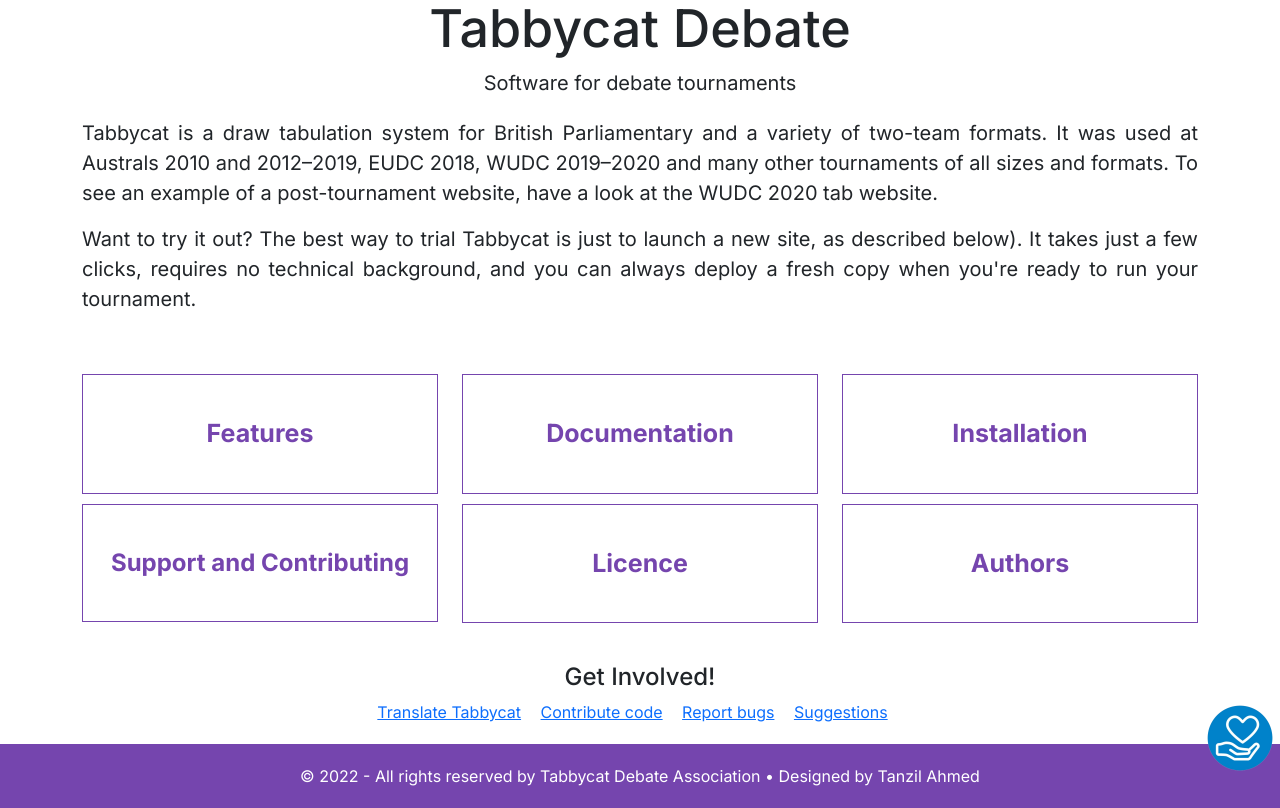
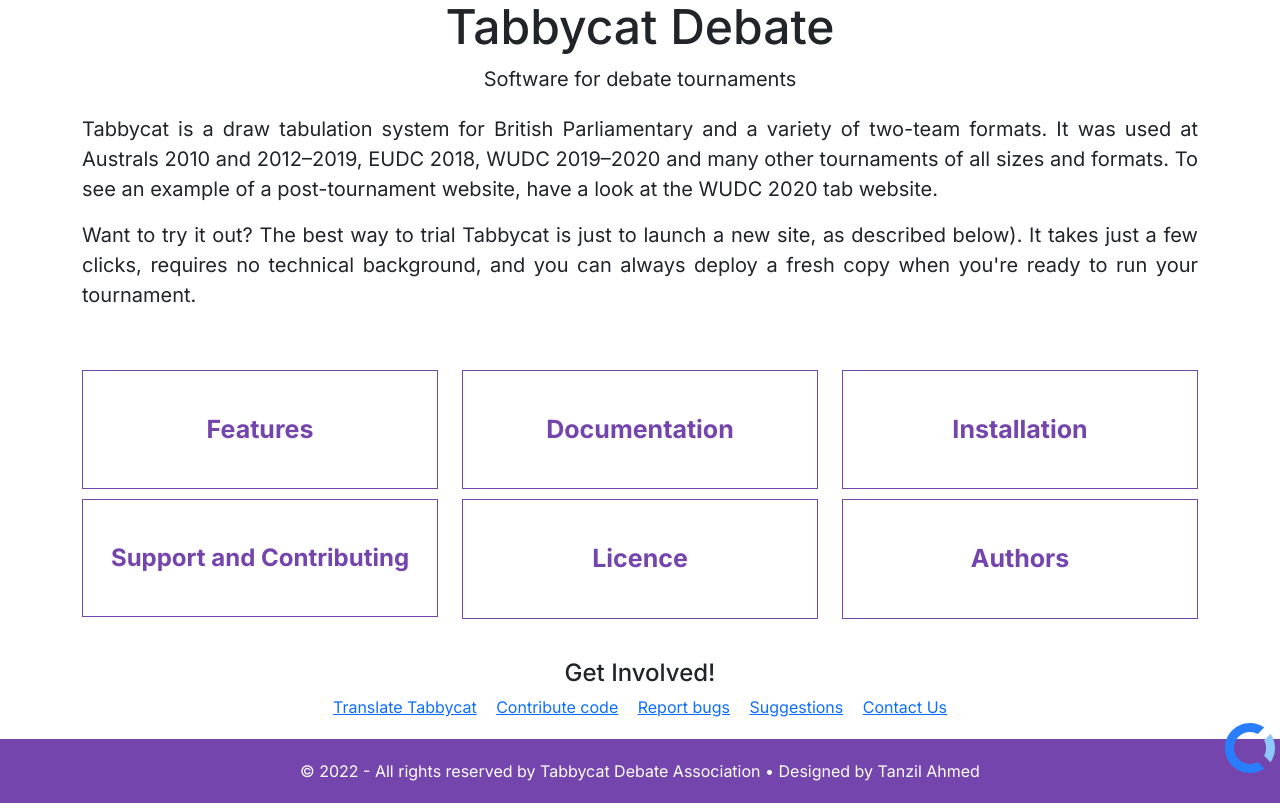
Before and after one commit to tanzilamd/tc, a plain HTML site: page index.html in a window 1280 px wide. Shown: the part 22-830 px from the top of the page. Drawn offline with nearby package versions, Linux system fonts and the light colour scheme.

Commit message:
donation

```diff
--- a/css/style.scss
+++ b/css/style.scss
@@ -39,7 +39,7 @@ body {
         right: 5px;
         bottom: 5px;
         img {
-            width: 70px;
+            width: 50px;
 
         }
     }
--- a/index.html
+++ b/index.html
@@ -44,13 +44,13 @@
       </div>
     </div> -->
     <!-- end about tabbycat -->
-    <span class="donate"><a href="https://opencollective.com/tabbycat" target="_blank"><img src="img/donate.png" alt=""></a></span>
+    <span class="donate"><a href="https://opencollective.com/tabbycat" target="_blank"><img src="img/donate.svg" alt=""></a></span>
     <!-- cover -->
     <div class="cover">
       <div class="container">
         <div class="logo">
           <img src="img/logo.svg" alt="">
-          <h1 style="font-size: 52px;">Tabbycat Debate</h1>
+          <h1 style="font-size: 48px;">Tabbycat Debate</h1>
           <span style="font-size: 20px;">Software for debate tournaments</span>
         </div>
       </div>
@@ -225,6 +225,7 @@
         <div class="get_involved">
             <h4>Get Involved!</h4>
             <a href="https://crowdin.com/project/tabbycat" target="_blank" style="margin-right: 15px;">Translate Tabbycat</a> <a target="_blank" href="https://github.com/TabbycatDebate/tabbycat" style="margin-right: 15px;">Contribute code</a> <a href="https://github.com/TabbycatDebate/tabbycat" target="_blank" style="margin-right: 15px;">Report bugs</a> <a target="_blank" style="margin-right:15px;" href="https://github.com/TabbycatDebate/tabbycat">Suggestions</a>
+            <a href="mailto:contact@tabbycat-debate.org">Contact Us</a>
         </div>
       </div>
     </div>
```
Also changed, not shown: css/style.css, img/donate.svg (added).
